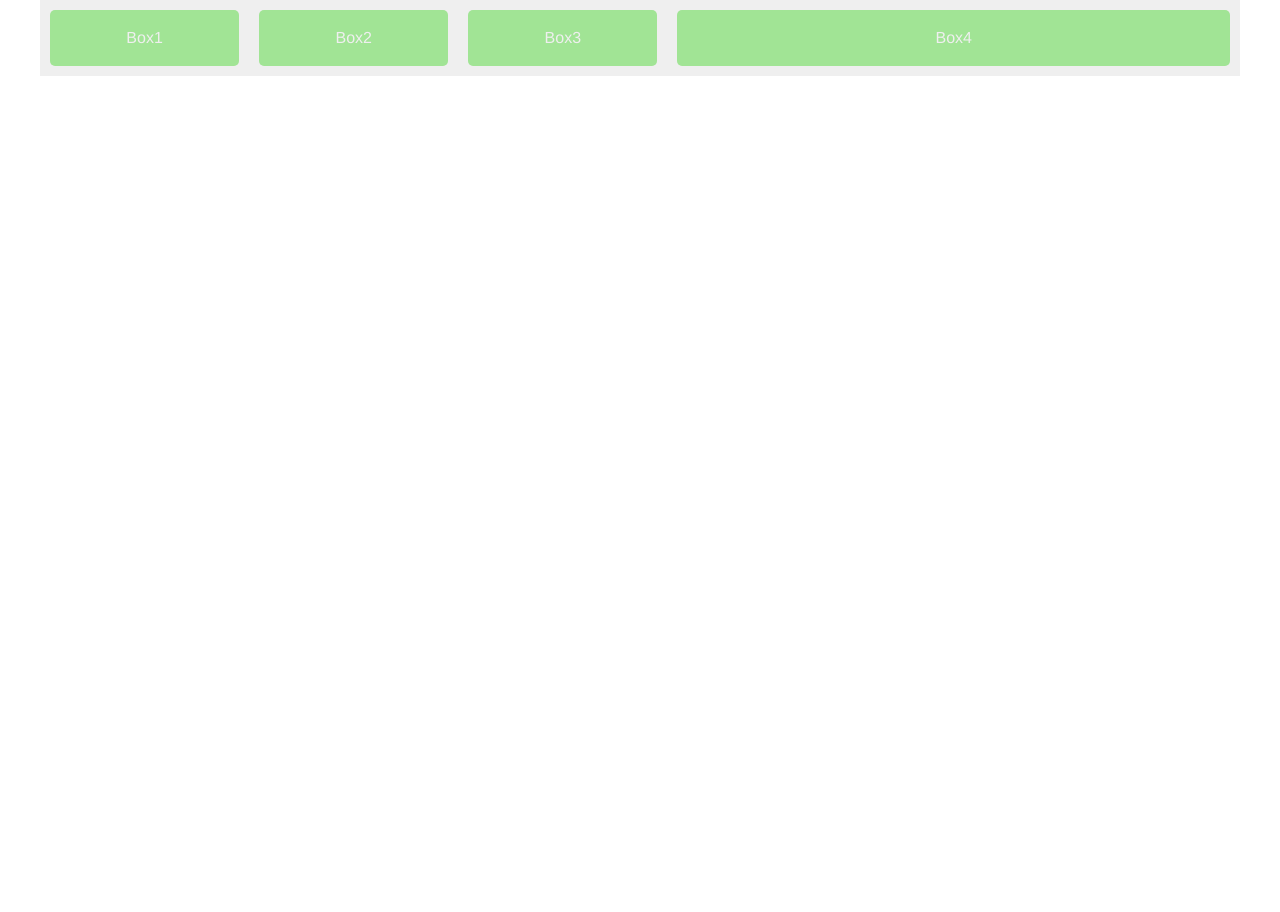
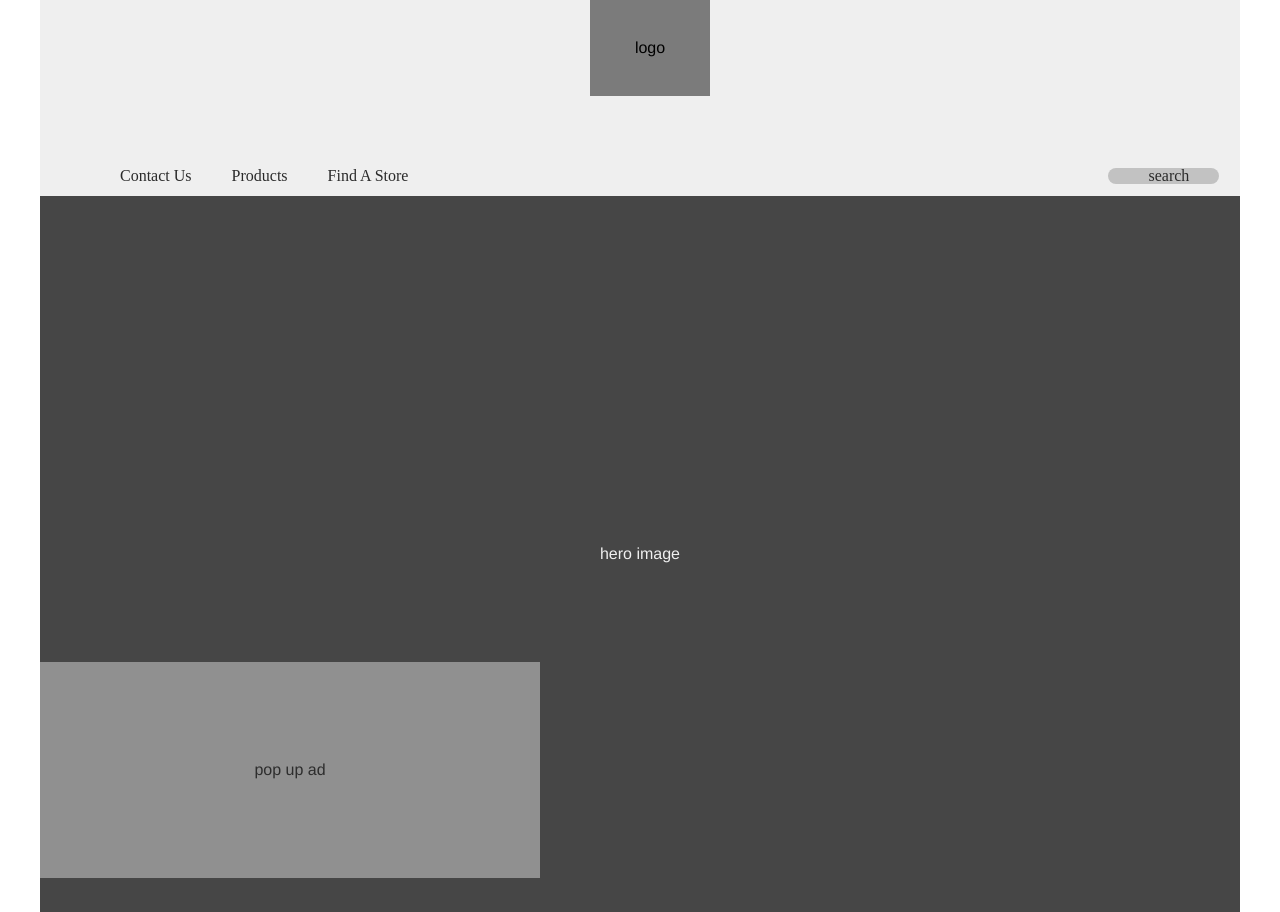
Before and after one commit to jasminechicoine/Chicoine_Jasmine_Midterm, a plain HTML site: page index.html in a window 1280 px wide. Before the commit the page ends 800 px from the top, so only its background shows below. Drawn offline with Linux system fonts and the light colour scheme; a web font is replaced by a local one.

Commit message:
added header and footer layout

```diff
--- a/css/main.css
+++ b/css/main.css
@@ -2,32 +2,68 @@ body {
   font-family: Helvetica, Arial, sans-serif;
 }
 
+.hidden {
+  display: none;
+}
 .container {
   margin: 0 auto;
-  /* use instead or width for responsive container
-  scale up to 1200px;*/
   max-width: 1200px;
-  display: flex;
-  flex-direction: row;
-  flex-wrap: wrap;
   background-color: #efefef;
 
 
 }
 
-.box {
-  background-color: rgb(161, 228, 149);
-  color: #efefef;
-  border-radius: 5px;
-  padding: 20px;
-  text-align: center;
-  margin: 10px;
+#main-header-nav ul {
+  display:flex;
+  flex:start;
 
-  flex: 1 1 auto;
+  height: 100px;
+  align-items: center;
+  padding-left: 40px;
+}
+
+
+#main-header-nav ul  {
+  text-decoration: none;
+  color: rgb(42, 42, 42);
+}
+
+.box1, .box2 , .box3 , .box4{
+ font-family: "bello-caps", sans serif;
+ font-weight: 400;
+ font-style: normal;
+ padding-left: 40px;
+ margin-top: 60px;
 }
 
 .box4 {
-  width: 400px;
+  margin-left:700px ;
+  background-color: rgb(194, 194, 194);
+  padding-right: 30px;
+  border-radius: 40px;
 }
 
-/* flexbox uses 400px as the basis for box 4. The other 3 boxes , fall back to content width*/
+.logo {
+  background-color: #7b7b7b;
+  padding:40px;
+  text-align: center;
+  margin-right: 530px;
+  margin-left: 550px;
+
+}
+
+.hero {
+  background-color: #464646;
+  color: #efefef;
+  padding: 350px;
+  text-align: center;
+}
+
+.pop-up {
+  background-color: #909090;
+  color: #2d2d2d;
+  padding: 100px;
+  text-align: center;
+  margin-top: -250px;
+  margin-right: 700px;
+}
--- a/index.html
+++ b/index.html
@@ -3,18 +3,35 @@
 <head>
   <meta charset="UTF-8">
   <meta name="viewport" content="initial-scale=1.0, width=device-width">
-  <title>Flexbox Basics - basis</title>
+  <title>ZIMA refresh</title>
+  <link rel="stylesheet" href="https://use.typekit.net/ucn1gjb.css">
   <link rel="stylesheet" href="css/reset.css">
   <link rel="stylesheet" href="css/main.css ">
 </head>
 
 <body>
   <div class="container">
-    <div class="box box1"><h2>Box1</h2></div>
-    <div class="box box2"><h2>Box2</h2></div>
-    <div class="box box3"><h2>Box3</h2></div>
-    <div class="box box4"><h2>Box4</h2></div>
+  <header>
+    <div class="logo"><h2>logo</h2></div>
+    <nav id="main-header-nav">
+      <ul>
+        <div class="box box1"><h2>Contact Us</h2></div>
+        <div class="box box2"><h2>Products</h2></div>
+        <div class="box box3"><h2>Find A Store</h2></div>
+        <div class="box box4"><h2>search</h2></div>
+      </ul>
+    </nav>
 
+  </header>
+  <main>
+     <section>
+      <h2 class="hidden">hero image</h2>
+      <div class="hero"><h2>hero image</h2></div>
+      <div class="pop-up"><h2>pop up ad</h2></div>
+  </section>
+
+
+  </main>
   </div>
 
 </body>
```
